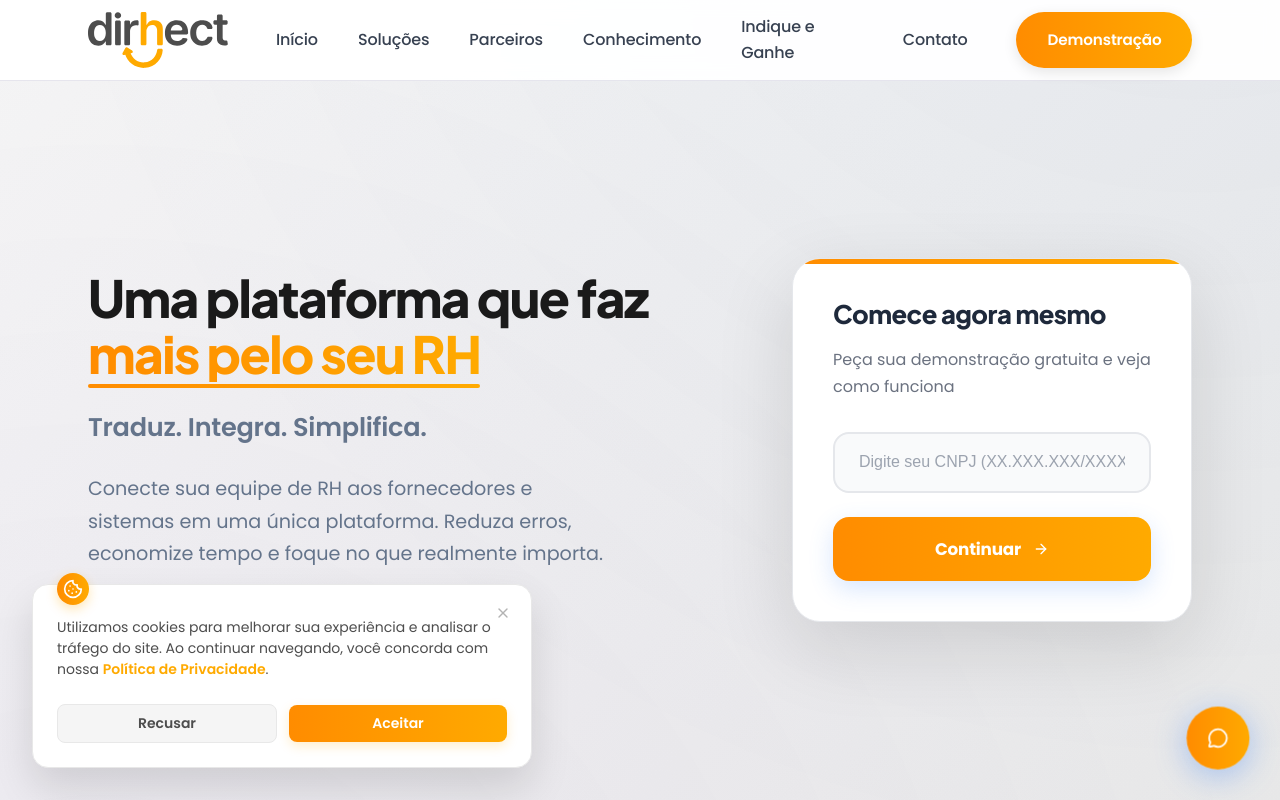
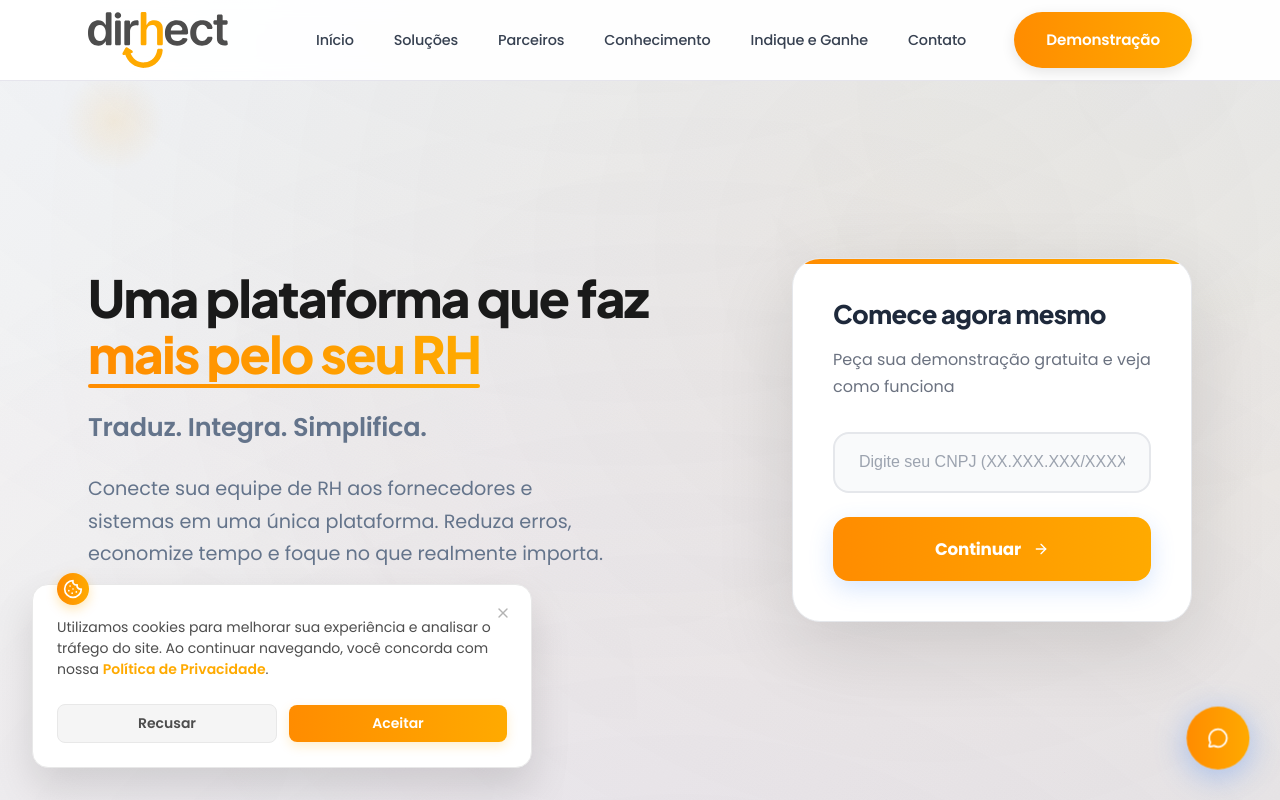
Before and after one commit to ariany-f/dirhect-institucional, a React (Vite) app in the folder dirhect-website/: page / in a window 1280 px wide. Shown: the top 800 px of the page. Built offline with nearby package versions, Linux system fonts and the light colour scheme; no server answers.

Commit message:
Atualiza estilos do componente Hero, adicionando elementos flutuantes animados e novas animações de fundo para melhorar a interatividade visual. Ajusta o tamanho da fonte no componente Header para uma apresentação mais compacta.

```diff
--- a/dirhect-website/src/components/Header.css
+++ b/dirhect-website/src/components/Header.css
@@ -61,7 +61,7 @@
   color: #374151;
   text-decoration: none;
   font-weight: 500;
-  font-size: 1rem;
+  font-size: .9rem;
   padding: 0.75rem 0;
   transition: all 0.3s cubic-bezier(0.4, 0, 0.2, 1);
   position: relative;
--- a/dirhect-website/src/components/Hero.css
+++ b/dirhect-website/src/components/Hero.css
@@ -8,6 +8,67 @@
   animation: heroFadeIn 1s ease-out 0.2s both;
   display: flex;
   align-items: center;
+}
+
+.hero::after {
+  content: '';
+  position: absolute;
+  top: 0;
+  left: 0;
+  right: 0;
+  bottom: 0;
+  background:
+    radial-gradient(circle at 10% 90%, rgba(245, 158, 11, 0.03) 0%, transparent 40%),
+    radial-gradient(circle at 90% 10%, rgba(59, 130, 246, 0.04) 0%, transparent 40%),
+    radial-gradient(circle at 50% 50%, rgba(139, 92, 246, 0.02) 0%, transparent 60%);
+  animation: backgroundPulse 8s ease-in-out infinite;
+  pointer-events: none;
+  z-index: 1;
+}
+
+.hero::before {
+  content: '';
+  position: absolute;
+  top: -50%;
+  left: -50%;
+  width: 200%;
+  height: 200%;
+  background:
+    radial-gradient(circle at 20% 80%, rgba(59, 130, 246, 0.08) 0%, transparent 50%),
+    radial-gradient(circle at 80% 20%, rgba(139, 92, 246, 0.08) 0%, transparent 50%),
+    radial-gradient(circle at 40% 40%, rgba(245, 158, 11, 0.06) 0%, transparent 50%);
+  animation: backgroundFloat 20s ease-in-out infinite;
+  pointer-events: none;
+  z-index: 1;
+}
+
+/* Elementos flutuantes animados */
+.hero-floating-element-1 {
+  content: '';
+  position: absolute;
+  top: 10%;
+  left: 5%;
+  width: 100px;
+  height: 100px;
+  background: radial-gradient(circle, rgba(245, 158, 11, 0.1) 0%, transparent 70%);
+  border-radius: 50%;
+  animation: floatElement 6s ease-in-out infinite;
+  pointer-events: none;
+  z-index: 1;
+}
+
+.hero-floating-element-2 {
+  content: '';
+  position: absolute;
+  top: 60%;
+  right: 10%;
+  width: 80px;
+  height: 80px;
+  background: radial-gradient(circle, rgba(59, 130, 246, 0.08) 0%, transparent 70%);
+  border-radius: 50%;
+  animation: floatElement 8s ease-in-out infinite reverse;
+  pointer-events: none;
+  z-index: 1;
 }
 
 @keyframes heroFadeIn {
@@ -21,6 +82,36 @@
   }
 }
 
+@keyframes backgroundPulse {
+  0%, 100% {
+    opacity: 0.3;
+    transform: scale(1);
+  }
+  50% {
+    opacity: 0.6;
+    transform: scale(1.05);
+  }
+}
+
+@keyframes floatElement {
+  0%, 100% {
+    transform: translateY(0px) rotate(0deg);
+    opacity: 0.6;
+  }
+  25% {
+    transform: translateY(-20px) rotate(5deg);
+    opacity: 0.8;
+  }
+  50% {
+    transform: translateY(-10px) rotate(0deg);
+    opacity: 0.4;
+  }
+  75% {
+    transform: translateY(-30px) rotate(-5deg);
+    opacity: 0.9;
+  }
+}
+
 .hero::before {
   content: '';
   position: absolute;
@@ -29,21 +120,25 @@
   width: 200%;
   height: 200%;
   background:
-    radial-gradient(circle at 20% 80%, rgba(59, 130, 246, 0.05) 0%, transparent 50%),
-    radial-gradient(circle at 80% 20%, rgba(139, 92, 246, 0.05) 0%, transparent 50%);
-  animation: backgroundFloat 15s ease-in-out infinite;
+    radial-gradient(circle at 20% 80%, rgba(59, 130, 246, 0.08) 0%, transparent 50%),
+    radial-gradient(circle at 80% 20%, rgba(139, 92, 246, 0.08) 0%, transparent 50%),
+    radial-gradient(circle at 40% 40%, rgba(245, 158, 11, 0.06) 0%, transparent 50%);
+  animation: backgroundFloat 20s ease-in-out infinite;
   pointer-events: none;
 }
 
 @keyframes backgroundFloat {
   0%, 100% {
-    transform: rotate(0deg) translate(0, 0);
+    transform: rotate(0deg) translate(0, 0) scale(1);
   }
-  33% {
-    transform: rotate(120deg) translate(-20px, -10px);
+  25% {
+    transform: rotate(90deg) translate(-30px, -15px) scale(1.1);
   }
-  66% {
-    transform: rotate(240deg) translate(20px, 10px);
+  50% {
+    transform: rotate(180deg) translate(25px, 20px) scale(0.95);
+  }
+  75% {
+    transform: rotate(270deg) translate(-15px, 25px) scale(1.05);
   }
 }
 
@@ -52,7 +147,7 @@
   margin: 0 auto;
   padding: 0 3rem;
   position: relative;
-  z-index: 2;
+  z-index: 3;
   width: 100%;
 }
 
--- a/dirhect-website/src/components/Hero.jsx
+++ b/dirhect-website/src/components/Hero.jsx
@@ -54,6 +54,10 @@ const Hero = () => {
 
   return (
     <section id="inicio" className="hero">
+      {/* Elementos flutuantes animados */}
+      <div className="hero-floating-element-1"></div>
+      <div className="hero-floating-element-2"></div>
+
       <div className="hero-container">
         <div className="hero-layout">
           {/* Seção principal à esquerda */}
```
